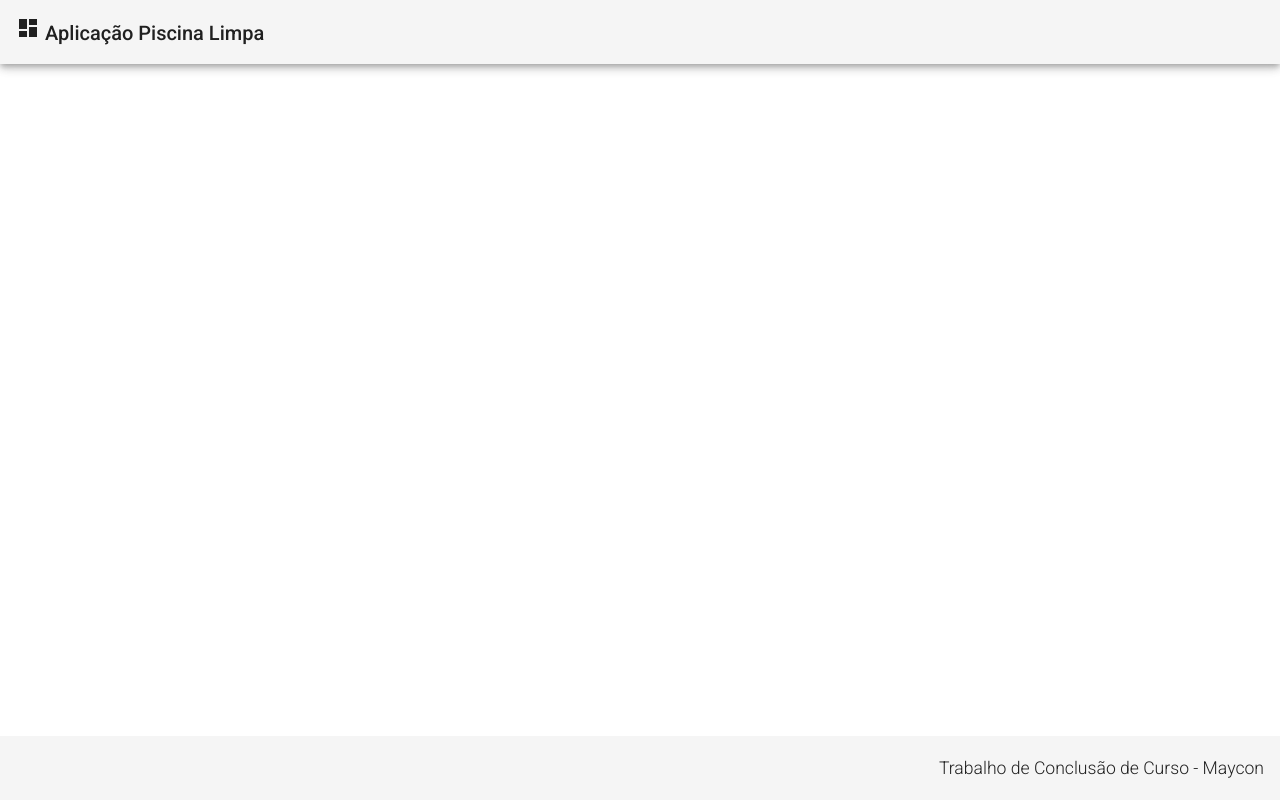
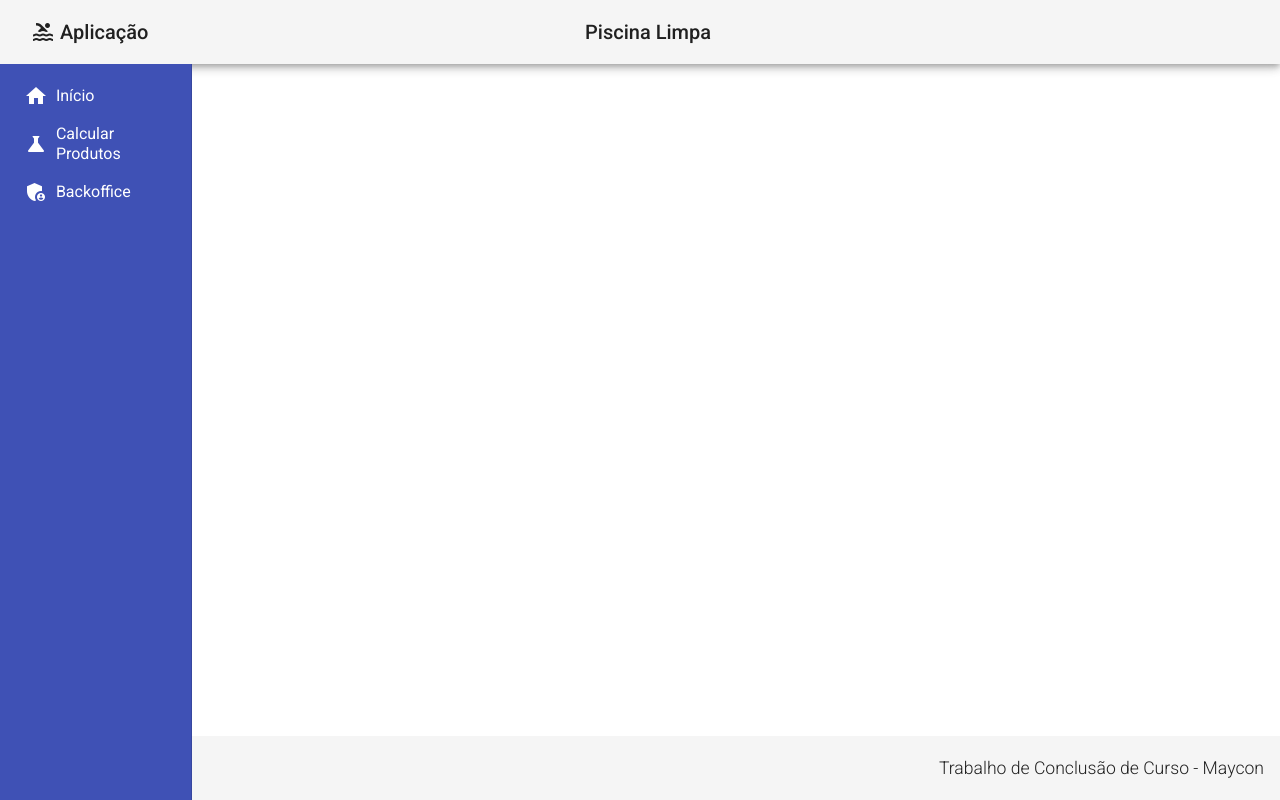
Before and after one commit to mayconb2/piscinalimpa, an Angular app in the folder frontend/: page / in a window 1280 px wide. Built offline with nearby package versions, Linux system fonts and the light colour scheme.

Commit message:
Created sidenav

```diff
--- a/frontend/src/app/app.component.html
+++ b/frontend/src/app/app.component.html
@@ -1,2 +1,3 @@
-<app-header></app-header>
+<app-headerApplication></app-headerApplication>
+<app-nav></app-nav>
 <app-footer></app-footer>
--- a/frontend/src/app/components/template/header/header.component.css
+++ b/frontend/src/app/components/template/header/header.component.css
@@ -0,0 +1,26 @@
+.header {
+  display: flex;
+  align-items: center;
+}
+
+.header .title-group {
+  padding-left: 15px;
+}
+
+.header a {
+  display: flex;
+  align-items: center;
+  text-decoration: none;
+}
+
+.header .title-group i {
+  padding-right: 5px;
+}
+
+.v-middle {
+  vertical-align: middle;
+}
+
+.app-name {
+  padding-left: 35%;
+}
--- a/frontend/src/app/components/template/header/header.component.html
+++ b/frontend/src/app/components/template/header/header.component.html
@@ -2,11 +2,10 @@
   <span class="title-group">
       <a>
           <i class="material-icons v-middle">
-              dashboard
+            pool
           </i>
           Aplicação
       </a>
-
-        Piscina Limpa
   </span>
+  <span class="app-name">Piscina Limpa</span>
 </mat-toolbar>
--- a/frontend/src/app/components/template/header/header.component.ts
+++ b/frontend/src/app/components/template/header/header.component.ts
@@ -1,7 +1,7 @@
 import { Component, OnInit } from '@angular/core';
 
 @Component({
-  selector: 'app-header',
+  selector: 'app-headerApplication',
   templateUrl: './header.component.html',
   styleUrls: ['./header.component.css']
 })
--- /dev/null
+++ b/frontend/src/app/components/template/nav/nav.component.css
@@ -0,0 +1,12 @@
+.sidenav {
+  background-color: #3F51B5;
+  width: 15%;
+}
+
+.sidenav a {
+  color:#FFF;
+}
+
+.sidenav i {
+  padding: 5%;
+}
--- /dev/null
+++ b/frontend/src/app/components/template/nav/nav.component.html
@@ -0,0 +1,22 @@
+<mat-sidenav-container class="container">
+  <mat-sidenav class="sidenav" mode="side" opened fixedInViewport="true"
+    fixedTopGap="64">
+    <mat-nav-list class="nav-list">
+      <a mat-list-item>
+        <i class="material-icons">home
+        </i>
+        Início
+      </a>
+      <a mat-list-item>
+        <i class="material-icons">science
+        </i>
+        Calcular Produtos
+      </a>
+      <a mat-list-item>
+        <i class="material-icons">admin_panel_settings
+        </i>
+        Backoffice
+      </a>
+    </mat-nav-list>
+  </mat-sidenav>
+</mat-sidenav-container>
--- /dev/null
+++ b/frontend/src/app/components/template/nav/nav.component.ts
@@ -0,0 +1,15 @@
+import { Component, OnInit } from '@angular/core';
+
+@Component({
+  selector: 'app-nav',
+  templateUrl: './nav.component.html',
+  styleUrls: ['./nav.component.css']
+})
+export class NavComponent implements OnInit {
+
+  constructor() { }
+
+  ngOnInit(): void {
+  }
+
+}
--- /dev/null
+++ b/frontend/src/app/views/home/home.component.html
@@ -0,0 +1 @@
+<p>home works!</p>
--- /dev/null
+++ b/frontend/src/app/views/home/home.component.ts
@@ -0,0 +1,15 @@
+import { Component, OnInit } from '@angular/core';
+
+@Component({
+  selector: 'app-home',
+  templateUrl: './home.component.html',
+  styleUrls: ['./home.component.css']
+})
+export class HomeComponent implements OnInit {
+
+  constructor() { }
+
+  ngOnInit(): void {
+  }
+
+}
```
Also changed, not shown: frontend/src/app/app.module.ts (+10 -2 lines), frontend/src/app/views/home/home.component.css (added), 1 other file (tests, documents, lock files or other folders). Lines whose indentation alone changed are shown as unchanged.
